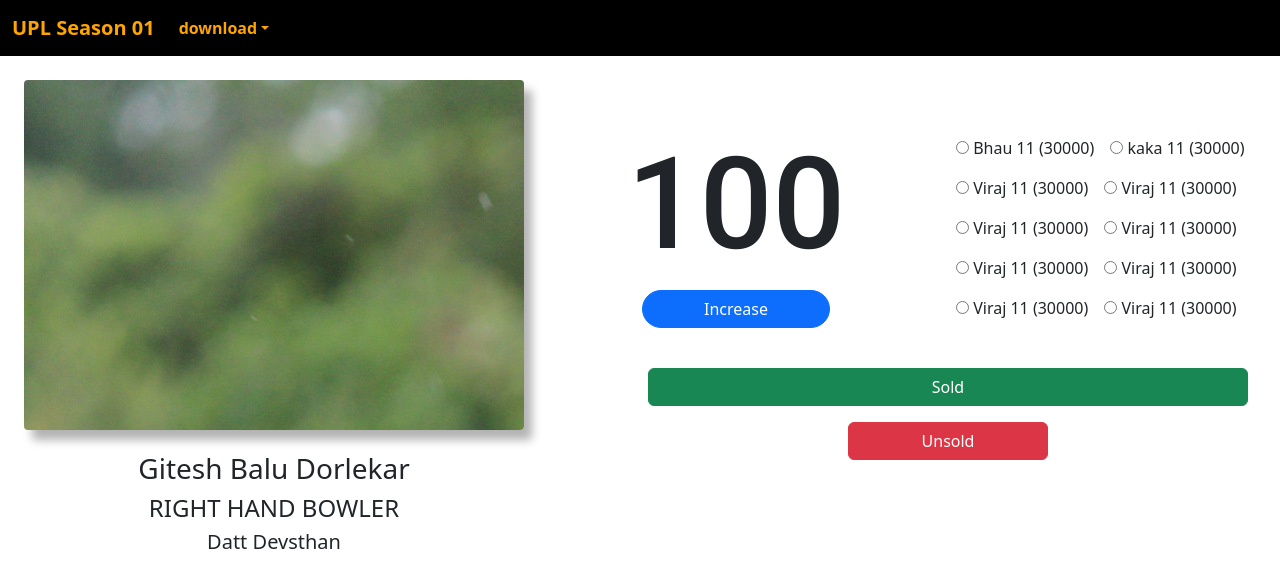
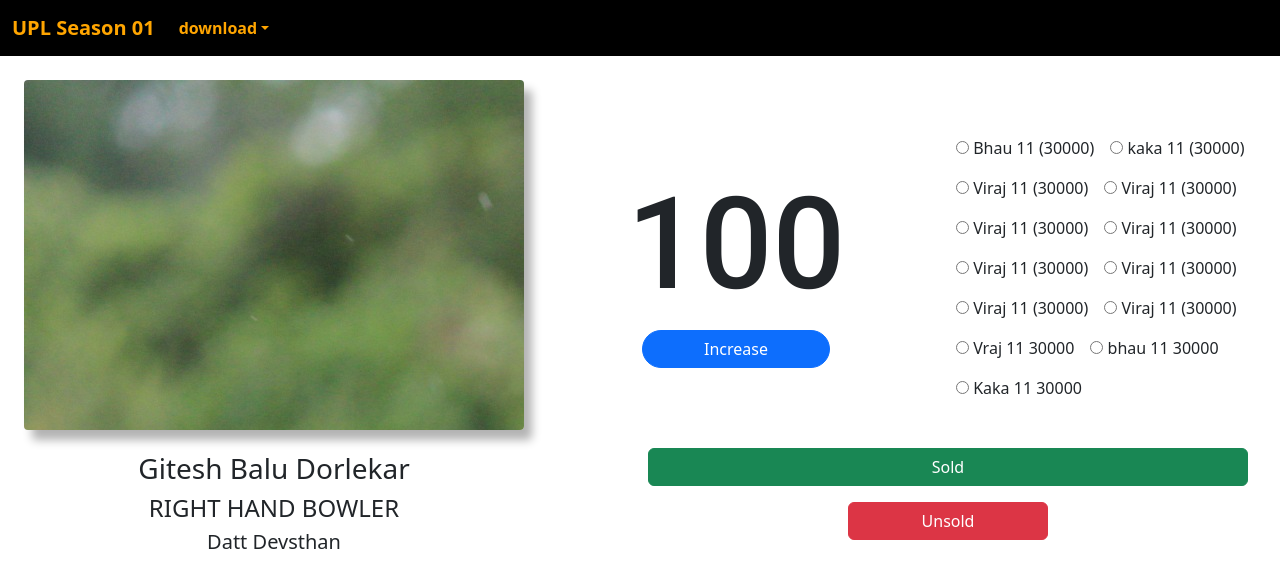
Before and after one commit to hubofayush/uplau, a React (Vite) app: page / in a window 1280 px wide. Shown: the top 588 px of the page. Built offline with nearby package versions, Linux system fonts and the light colour scheme.

Commit message:
dynamic team raidio button

```diff
--- a/src/App.jsx
+++ b/src/App.jsx
@@ -3,6 +3,7 @@ import "./App.css";
 import upl from "./csvjson.json";
 import jsonToExcel from "./Components/convertor";
 import Navbar from "./Components/Navbar";
+import DisplayTeam from "./Components/DisplayTeam";
 
 function App() {
   // ** teams points array
@@ -241,6 +242,7 @@ function App() {
     localStorage.setItem("item", JSON.stringify(item));
     localStorage.setItem("Team_Points", JSON.stringify(TeamPoints));
     localStorage.setItem("unSold_Players", JSON.stringify(unSoldPlayers));
+    localStorage.setItem("teamsArray", JSON.stringify(teamArray));
   }, [search, kaka11, bhau11, viraj11, unSoldPlayers]);
 
   return (
@@ -400,23 +402,19 @@ function App() {
                 />{" "}
                 Viraj 11 ({viraj11Points})
               </label>
-              {/* <div>
-                {demoTeam.map((e) => {
-                  return e.points > 0 ? (
-                    <label className=" m-2">
-                      <input
-                        type="radio"
-                        value={e.value}
-                        checked={selectedTeam === e.value}
-                        onChange={handleOptionChange}
-                      />{" "}
-                      {e.name} ({e.points})
-                    </label>
-                  ) : (
-                    <></>
-                  );
-                })}
-              </div> */}
+              {teamArray.map((team) => {
+                return (
+                  <>
+                    <DisplayTeam
+                      team={team}
+                      key={team.name}
+                      selectedTeam={selectedTeam}
+                      points={points}
+                      handleOptionChange={handleOptionChange}
+                    />
+                  </>
+                );
+              })}
             </div>
           </div>
           <div className="d-flex flex-column " style={{ alignItems: "center" }}>
--- a/src/Components/DisplayTeam.jsx
+++ b/src/Components/DisplayTeam.jsx
@@ -7,21 +7,21 @@ function DisplayTeam(props) {
 
   return (
     <>
-      {/* {props.team.points > props.points ? (
+      {props.team.points > props.points ? (
         <label className=" m-2">
           <input
             type="radio"
             value={props.team.value}
             checked={props.selectedTeam === props.team.value}
-            onChange={() => {
-              props.handleOptionChange(props.team);
+            onChange={(e) => {
+              props.handleOptionChange(e);
             }}
           />{" "}
           {props.team.name} {props.team.points}
         </label>
       ) : (
         <></>
-      )} */}
+      )}
     </>
   );
 }
```
